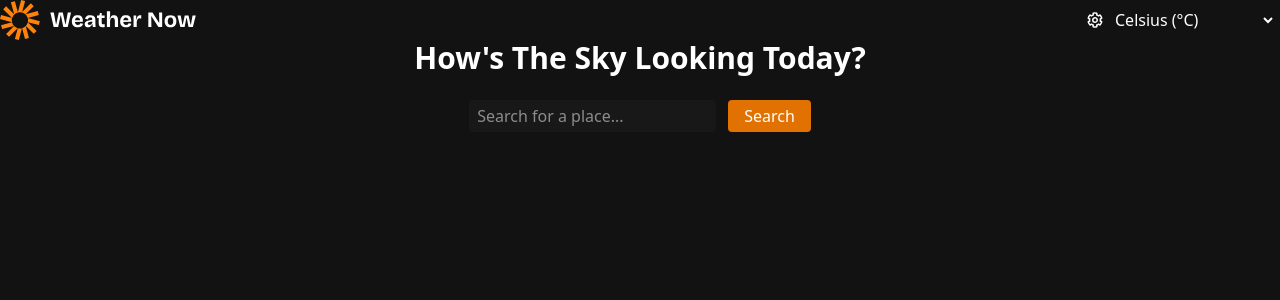
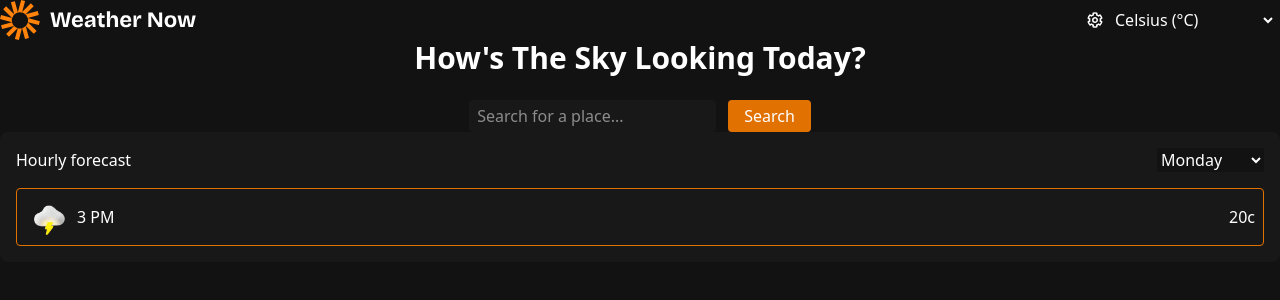
Before and after one commit to chegebrian/weatherApp, a React (Vite) app: page / in a window 1280 px wide. Shown: the top 300 px of the page. Built offline with nearby package versions, Linux system fonts and the light colour scheme.

Commit message:
create the forecast component and style it

```diff
--- a/src/App.jsx
+++ b/src/App.jsx
@@ -1,12 +1,14 @@
 import React from "react";
 import Header from "./components/Header";
 import Hero from "./components/Hero";
+import Forecast from "./components/Forecast";
 
 function App() {
   return (
     <div>
       <Header />
       <Hero />
+      <Forecast />
     </div>
   );
 }
--- /dev/null
+++ b/src/components/Forecast.jsx
@@ -0,0 +1,33 @@
+import React from "react";
+
+function Forecast() {
+  return (
+    <section className="bg-[#181818] rounded-lg p-4 flex flex-col gap-4">
+      <div className="flex items-center justify-between gap-2">
+        <h3>Hourly forecast</h3>
+        <select name="day" id="day">
+          <option value="Monday">Monday</option>
+          <option value="Tuesday">Tuesday</option>
+          <option value="Wednesday">Wednesday</option>
+          <option value="Thursday">Thursday</option>
+          <option value="Friday">Friday</option>
+          <option value="Saturday">Saturday</option>
+          <option value="Sunday">Sunday</option>
+        </select>
+      </div>
+      <div>
+        <div className="flex items-center justify-between gap-4 border px-2 py-1 rounded-sm border-amber-600">
+          <div className="flex items-center gap-1">
+            <span className="w-12">
+              <img src="../../public/assets/images/icon-storm.webp" alt="" />
+            </span>
+            <span>3 PM</span>
+          </div>
+          <span>20c</span>
+        </div>
+      </div>
+    </section>
+  );
+}
+
+export default Forecast;
```
